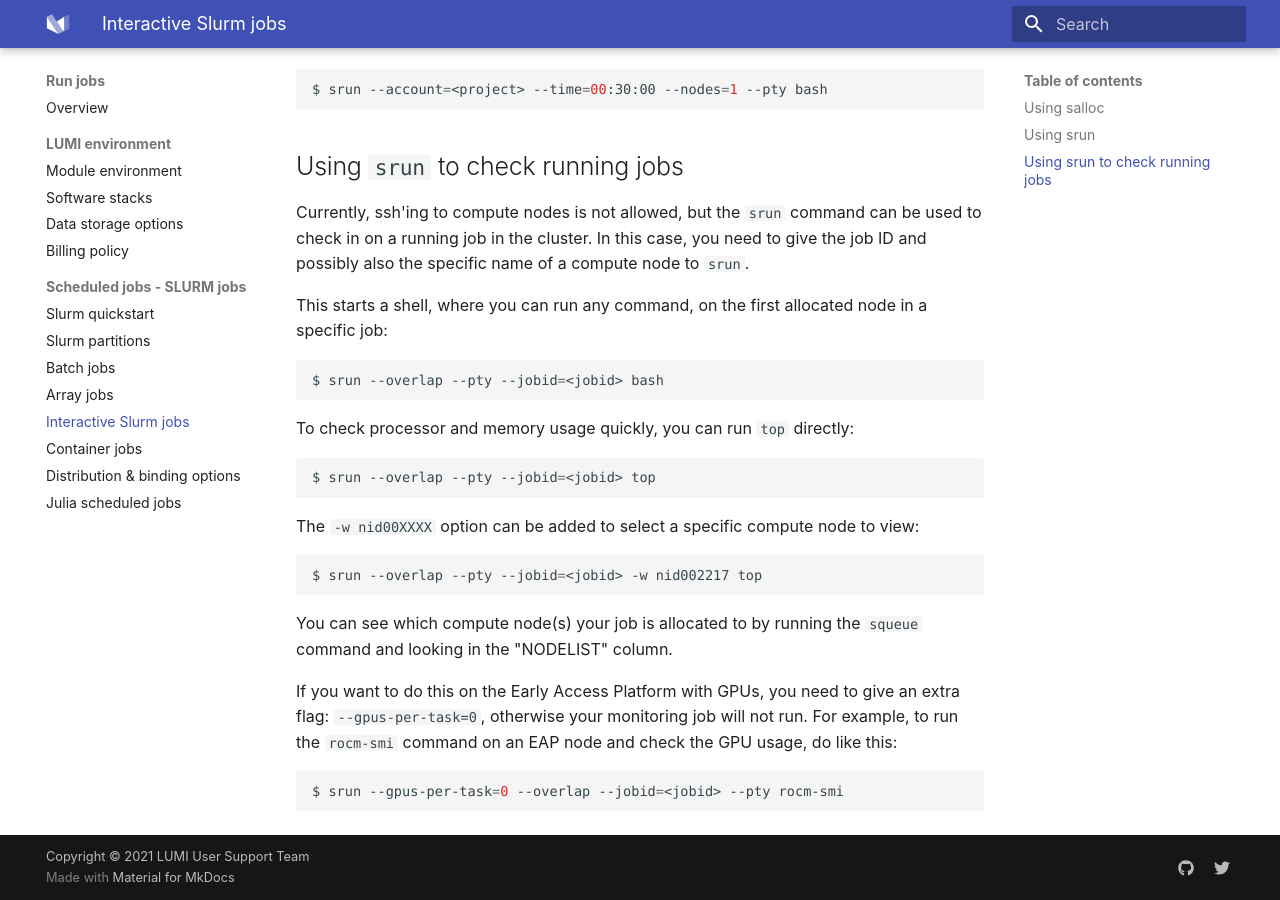
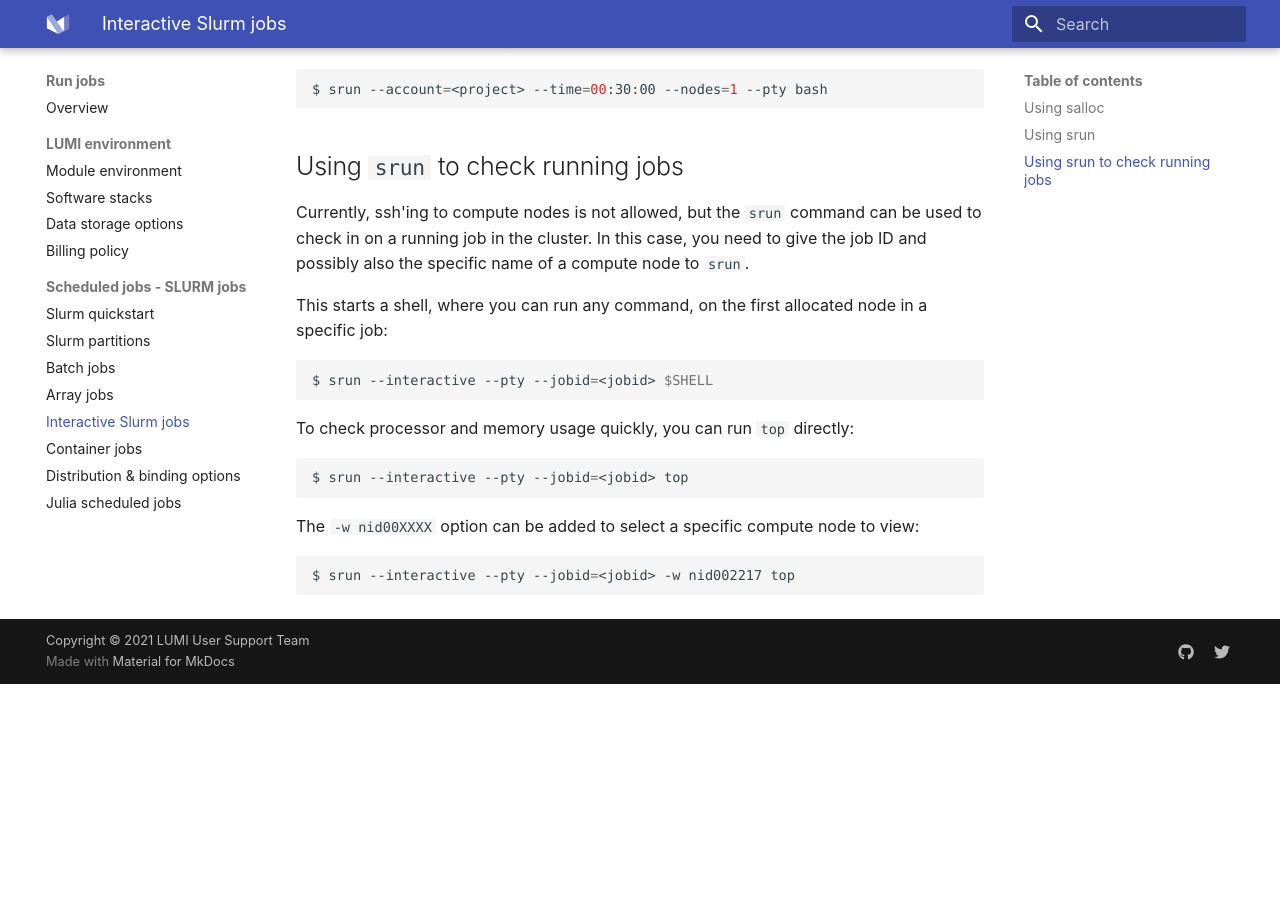
Before and after one commit to Lumi-supercomputer/lumi-userguide, an MkDocs documentation site: the page built from docs/runjobs/scheduled-jobs/interactive.md, in a window 1280 px wide and 900 px high, scrolled down 1129 px. Built offline with MkDocs 1.6.1 and Material for MkDocs 9.7.7, drawn with Linux system fonts in a browser that asks for light colours; after the commit the page ends 1813 px from its top, so only the background shows below that.

Commit message:
add the interactive opts for monitoring jobs

````diff
--- a/docs/runjobs/scheduled-jobs/interactive.md
+++ b/docs/runjobs/scheduled-jobs/interactive.md
@@ -62,29 +62,17 @@ This starts a shell, where you can run any command, on the first allocated node
 in a specific job:
 
 ```bash
-$ srun --overlap --pty --jobid=<jobid> bash
+$ srun --interactive --pty --jobid=<jobid> $SHELL
 ```
 
 To check processor and memory usage quickly, you can run `top` directly:
 
 ```bash
-$ srun --overlap --pty --jobid=<jobid> top
+$ srun --interactive --pty --jobid=<jobid> top
 ```
 
 The `-w nid00XXXX` option can be added to select a specific compute node to view:
 
 ```bash
-$ srun --overlap --pty --jobid=<jobid> -w nid002217 top
+$ srun --interactive --pty --jobid=<jobid> -w nid002217 top
 ```
-
-You can see which compute node(s) your job is allocated to by running the
-`squeue` command and looking in the "NODELIST" column.
-
-If you want to do this on the Early Access Platform with GPUs, you need to give
-an extra flag: `--gpus-per-task=0`, otherwise your monitoring job will not run.
-For example, to run the `rocm-smi` command on an EAP node and check the GPU
-usage, do like this:
-
-```bash
-$ srun --gpus-per-task=0 --overlap --jobid=<jobid> --pty rocm-smi
-```
````
